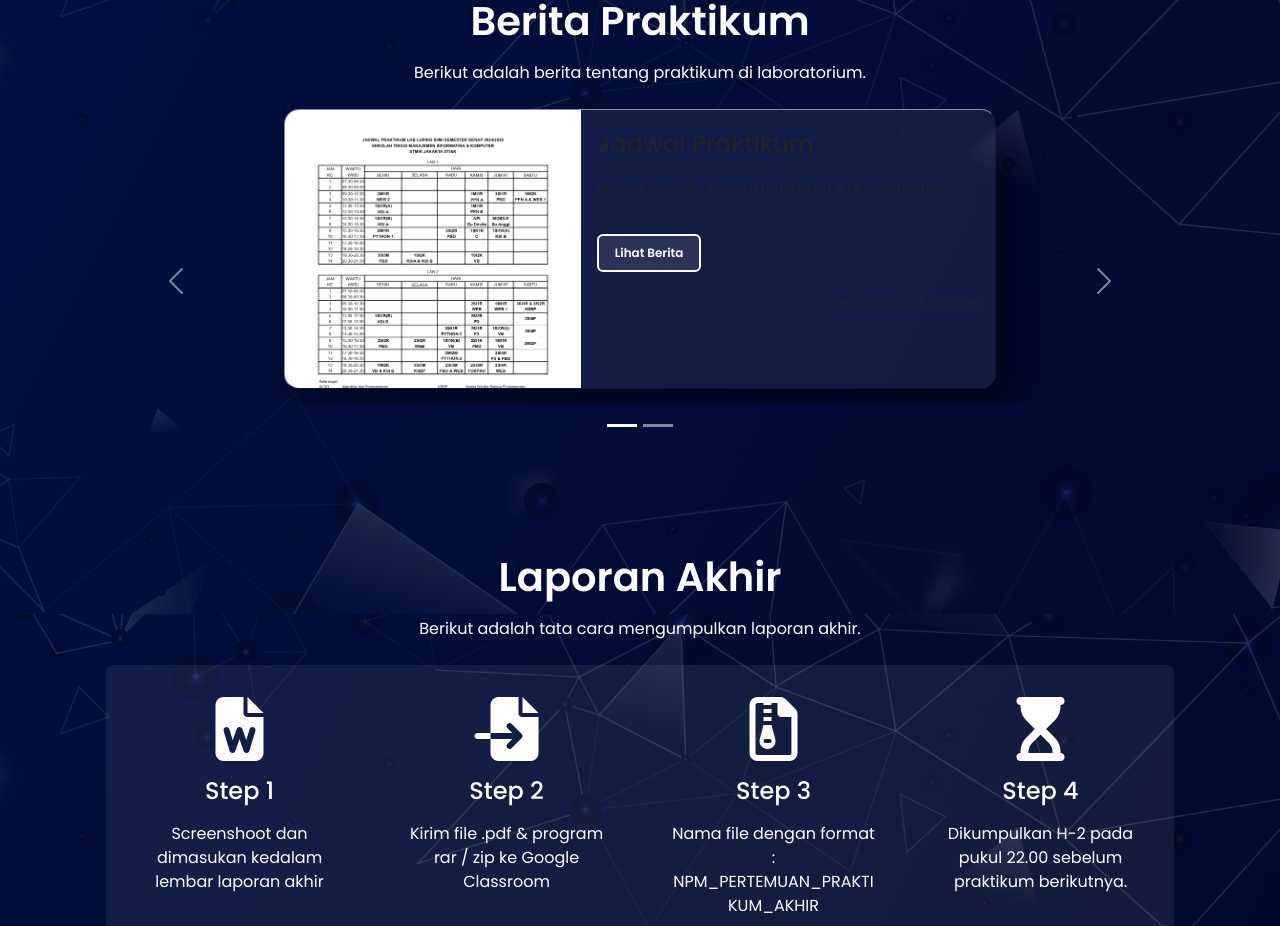
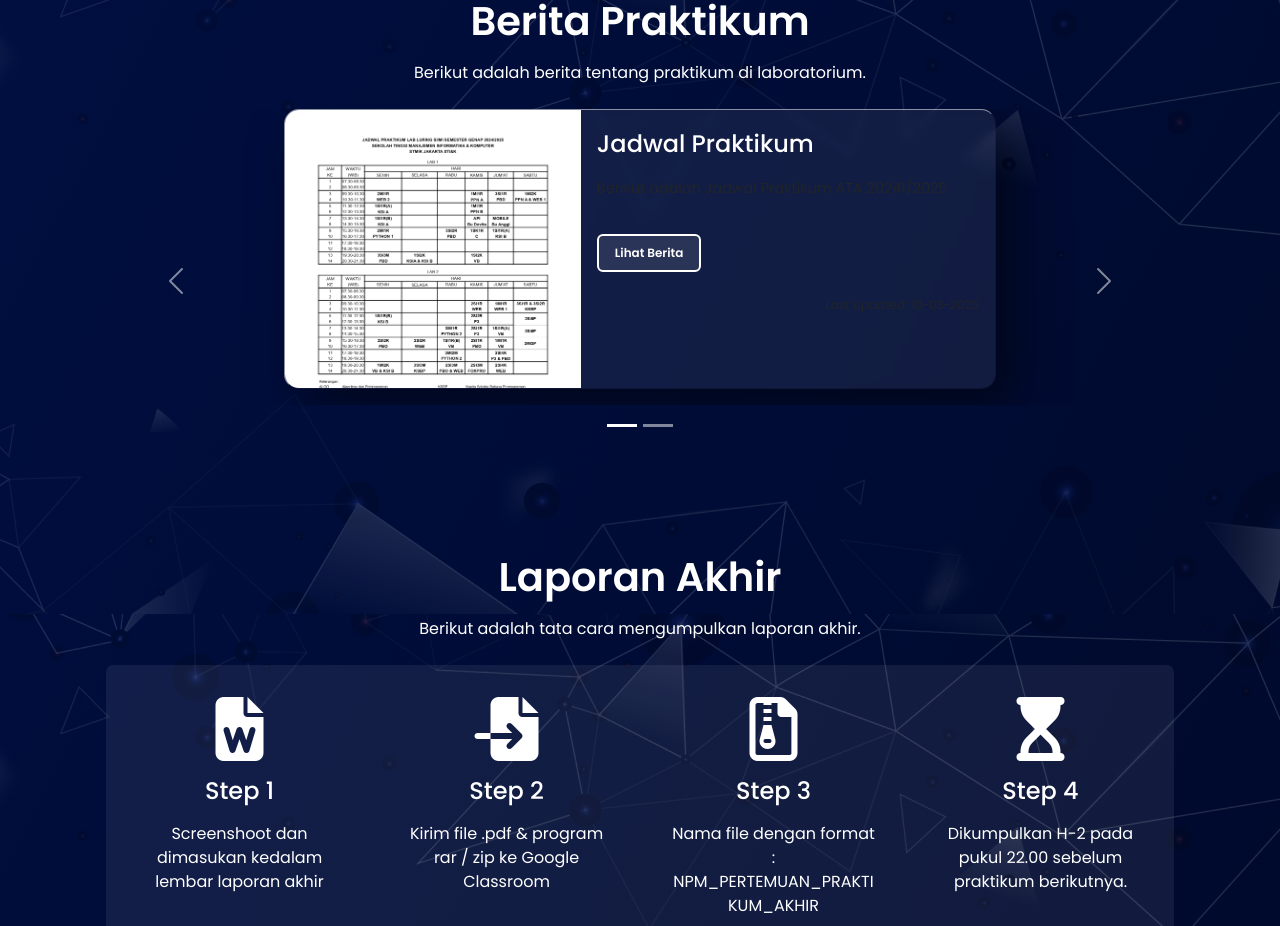
Before and after one commit to labsimi2026-beep/labsimi, a React (Vite) app in the folder Lab-Simi-main/: page / in a window 1280 px wide. Shown: the part 820-1746 px from the top of the page. Built offline with nearby package versions, Linux system fonts and the light colour scheme.

Commit message:
Update modal berita

```diff
--- a/Lab-Simi-main/src/components/LandingComponent/ModalBerita2.jsx
+++ b/Lab-Simi-main/src/components/LandingComponent/ModalBerita2.jsx
@@ -18,7 +18,7 @@ function ModalBerita2() {
 
       <Modal show={show} onHide={handleClose}>
         <Modal.Header closeButton>
-          <Modal.Title>Tata Cara Berpakaian Lab</Modal.Title>
+          <Modal.Title className="judul-berita">Tata Cara Berpakaian Lab</Modal.Title>
         </Modal.Header>
         <Modal.Body>
           <Carousel>
--- a/Lab-Simi-main/src/pages/LandingPage/landingpage.css
+++ b/Lab-Simi-main/src/pages/LandingPage/landingpage.css
@@ -89,6 +89,7 @@ p {
 .judul-berita {
   font-weight: 500;
   font-size: 1.5rem;
+  color: #fff;
 }
 
 .rangkum-berita {
```
